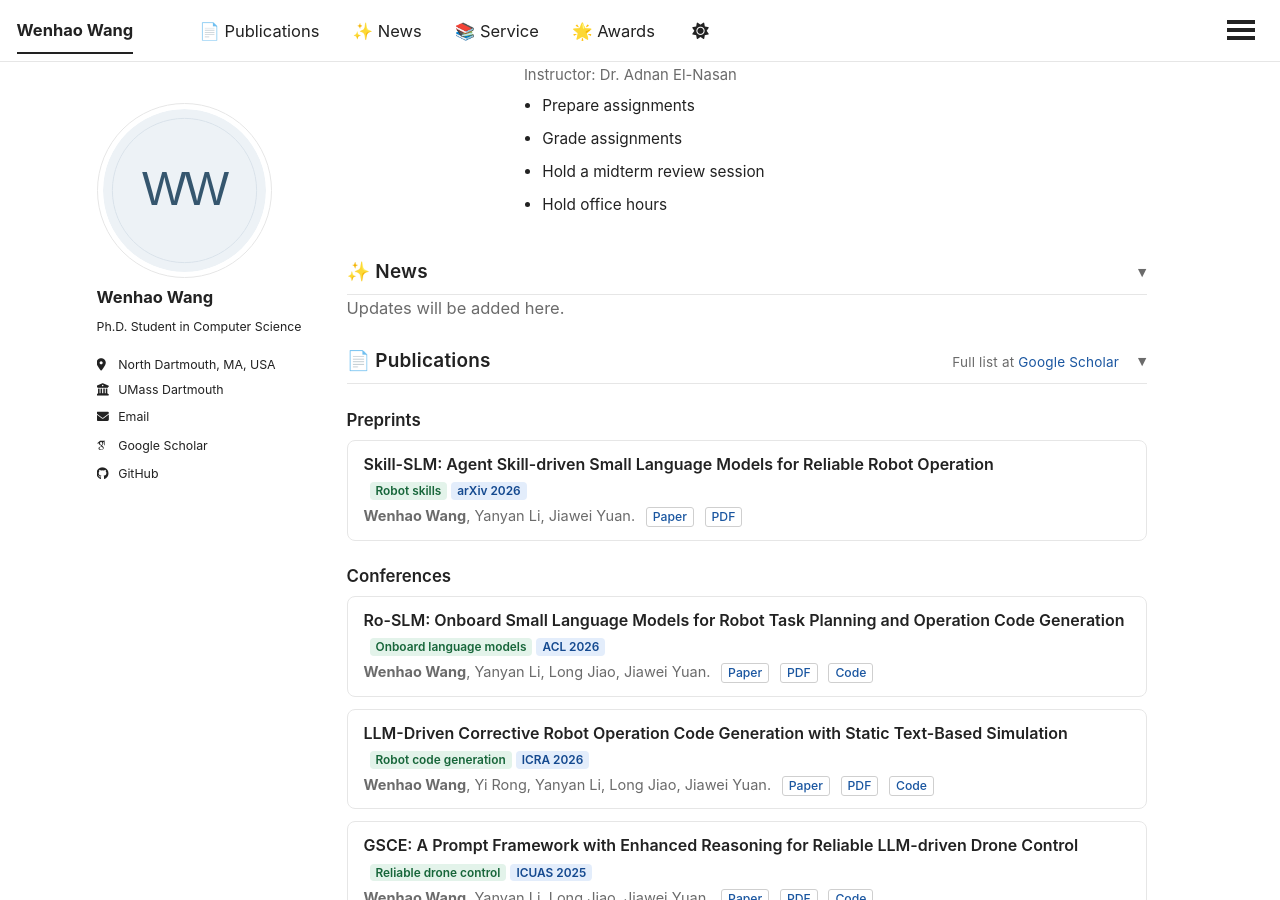
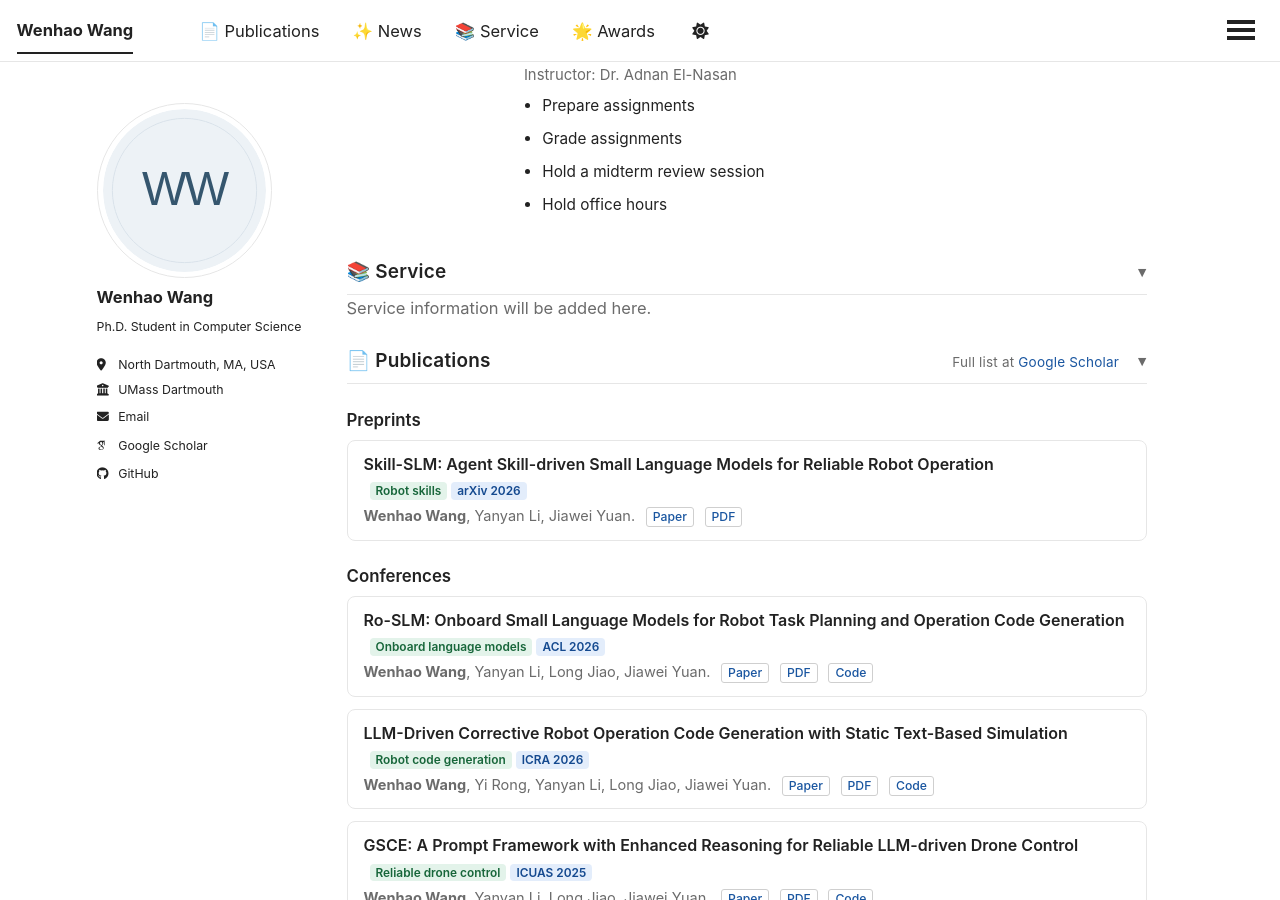
Before and after one commit to flyboyhoward/flyboyhoward.github.io, a Jekyll site: the page built from index.html, in a window 1280 px wide and 900 px high, scrolled down 1024 px. Built offline with Jekyll 4.4.1, drawn with Linux system fonts in a browser that asks for light colours; some web fonts are replaced; a script that is not in the unit is left out.

Commit message:
Replace homepage News section with Service

```diff
--- a/index.html
+++ b/index.html
@@ -57,10 +57,15 @@ redirect_from:
   {% endfor %}
 </details>
 
-<details class="fold" id="news" open>
-  <summary>✨ News</summary>
-  {% include news-entries.html limit=5 %}
-  {% if site.data.news.size > 5 %}<p class="all-entries"><a href="{{ '/news/' | relative_url }}">All news →</a></p>{% endif %}
+<details class="fold" id="service" open>
+  <summary>📚 Service</summary>
+  {% if site.data.service.size > 0 %}
+    {% assign service_items = site.data.service | slice: 0, 5 %}
+    {% include timeline-entries.html entries=service_items %}
+    {% if site.data.service.size > 5 %}<p class="all-entries"><a href="{{ '/service/' | relative_url }}">All service activities →</a></p>{% endif %}
+  {% else %}
+    <p class="empty-note">Service information will be added here.</p>
+  {% endif %}
 </details>
 
 <details class="fold" id="publications" open>
```
